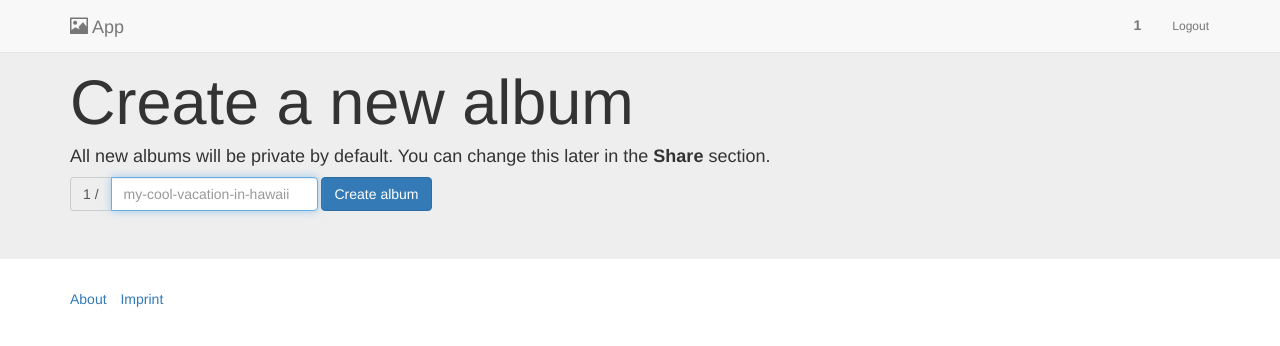
After one commit to crst/travel-log, a Flask app: page /user/1/album/new in a window 1280 px wide. The commit adds this page. Shown: the top 346 px of the page. Run offline with Flask 2, Linux system fonts and the light colour scheme; a user stored in the database is signed in; a database or web service that is not in the repository returns one stand-in record (values such as "Sample title"); parts of the project's set-up code (start-up, migrations or seed data) failed here and were passed over; some libraries are stand-ins or nearby versions.

Commit message:
added create new album
- list albums on user page
- improvements for session management

```diff
--- a/data_model.sql
+++ b/data_model.sql
@@ -28,7 +28,7 @@ CREATE TABLE app.album (
 );
 
 ALTER TABLE app.album ADD FOREIGN KEY (fk_user) REFERENCES app.user (id_user);
-
+ALTER TABLE app.album ADD UNIQUE (album_title, fk_user);
 
 
 CREATE TABLE app.item (
--- a/db.py
+++ b/db.py
@@ -20,6 +20,7 @@ def pg_connection(cnf):
         try:
             yield con, cur, None
         finally:
+            con.commit()
             cur.close()
             con.close()
 
@@ -32,6 +33,14 @@ class Row(object):
 
 def fetch_one(cur):
     return Row(cur, cur.fetchone())
+
+def query_one(cur, query, env):
+    cur.execute(query, env)
+    return fetch_one(cur)
+
+def query_all(cur, query, env):
+    cur.execute(query, env)
+    return [Row(cur, r) for r in cur.fetchall()]
 
 
 class User(object):
--- a/modules/album.py
+++ b/modules/album.py
@@ -1,17 +1,72 @@
+
+from flask import Blueprint, escape, flash, get_flashed_messages, redirect, render_template, request, url_for
+from flask.ext.login import current_user, login_required
+
+from util import config
+import db
 from util import get_logger
 logger = get_logger(__name__)
 
-from flask import Blueprint, render_template
 
 album_module = Blueprint('album', __name__)
 
 
-@album_module.route('/<username>/album/<title>/')
+@album_module.route('/user/<username>/album/view/<title>/')
 def index(username, title):
     logger.debug('{Album} %s/album/%s', username, title)
     env = {
         'module': 'Album',
-        'username': username,
         'title': title
     }
     return render_template('album.html', **env)
+
+
+@album_module.route('/user/<username>/album/new', methods=['GET', 'POST'])
+@login_required
+def new_album(username):
+    logger.debug('{Album} %s/new-album', username)
+    if username != current_user.name:
+        return redirect(url_for('album.new_album', username=current_user.name))
+
+    if request.method == 'POST':
+        album_name = 'album_name' in request.form and escape(request.form['album_name']) or ''
+        logger.debug('{Album} %s/new-album/%s', username, album_name)
+        result = create_new_album(current_user.name, album_name)
+        if result['success']:
+            return redirect(url_for('user.index', username=current_user.name))
+        else:
+            flash('Can\'t create new album "%s"' % album_name)
+
+    env = {
+        'module': 'Create new album',
+        'header': True,
+        'errors': get_flashed_messages()
+    }
+    return render_template('album_new.html', **env)
+
+
+# TODO: move this function to somewhere else?
+def create_new_album(user_name, album_name):
+    success = False
+    # TODO: check for allowed characters
+    with db.pg_connection(config['app-database']) as (_, cur, err):
+        if not err:
+            user = db.query_one(cur, 'SELECT id_user FROM app.user WHERE user_name=%(name)s;', {'name': user_name})
+            album = db.query_one(
+                cur,
+                'SELECT id_album FROM app.album WHERE album_title = %(album)s and fk_user = %(user)s;',
+                {'album': album_name, 'user': user.id_user})
+            if not album.id_album:
+                cur.execute(
+                    'INSERT INTO app.album (album_title, fk_user) VALUES (%(title)s, %(user)s);',
+                    {'title': album_name, 'user': user.id_user})
+                success = True
+
+    return {'success': success}
+
+
+@album_module.route('/user/<username>/album/<title>/delete/', methods=['GET', 'POST'])
+@login_required
+def delete_album(username, album):
+    # TODO: Ask again, only actually delete if POST, also remove all items
+    pass
--- a/templates/album.html
+++ b/templates/album.html
@@ -1,5 +1,5 @@
 {% extends "app.html" %}
 
 {% block body %}
-View album {{ title }} from user {{ username }}
+View album {{ title }} from user {{ current_user.name }}
 {% endblock %}
--- /dev/null
+++ b/templates/album_new.html
@@ -0,0 +1,29 @@
+{% extends "app.html" %}
+
+{% block body %}
+
+<div class="jumbotron">
+  <div class="container">
+    <h1>Create a new album</h1>
+    <h4>All new albums will be private by default. You can change this
+      later in the <b>Share</b> section.</h4>
+
+    <form method="POST" class="form-inline">
+      <div class="form-group">
+        <label class="sr-only" for="album_name">Album name</label>
+        <div class="input-group">
+          <div class="input-group-addon">{{ current_user.name }} / </div>
+          <input type="text" class="form-control" id="album_name" name="album_name" placeholder="my-cool-vacation-in-hawaii" autofocus>
+        </div>
+      </div>
+      <button type="submit" class="btn btn-primary">Create album</button>
+    </form>
+    <div class="errors">
+      {% for error in errors %}
+      <p><code>{{ error }}</code></p>
+      {% endfor %}
+    </div>
+  </div>
+</div>
+
+{% endblock %}
--- a/templates/app.html
+++ b/templates/app.html
@@ -11,6 +11,28 @@
     {% block head %}{% endblock %}
   </head>
   <body>
+    {% if header or current_user.is_authenticated %}
+    <nav class="navbar navbar-default navbar-fixed-top">
+      <div class="container">
+        <div class="navbar-header">
+          <button type="button" class="navbar-toggle collapsed" data-toggle="collapse" data-target="#navbar" aria-expanded="false" aria-controls="navbar">
+            <span class="sr-only">Toggle navigation</span>
+            <span class="icon-bar"></span>
+            <span class="icon-bar"></span>
+            <span class="icon-bar"></span>
+          </button>
+          <a class="navbar-brand" href="{{ url_for('index.index') }}"><span class="glyphicon glyphicon-picture"></span> App</a>
+        </div>
+        <div id="navbar" class="navbar-collapse collapse">
+          <ul class="nav navbar-nav navbar-right">
+            <li><a href="{{ url_for('user.index', username='%s' % current_user.name)}}"><b>{{ current_user.name }}</b></a></li>
+            <li><a href="{{ url_for('index.logout') }}" class="btn btn-secondary btn-xs">Logout</a></li>
+          </ul>
+        </div>
+      </div>
+    </nav>
+    {% endif %}
+
     {% block body %}{% endblock %}
 
     <footer class="footer">
--- a/templates/login.html
+++ b/templates/login.html
@@ -25,7 +25,7 @@
   </form>
   <div class="login">
     {% for error in errors %}
-    <p>{{ error }}</p>
+    <p><code>{{ error }}</code></p>
     {% endfor %}
   </div>
 </div>
```
Also changed, not shown: modules/index.py (+5 -3 lines), modules/user.py (+14 -1 lines), templates/user.html (+30 -20 lines).
